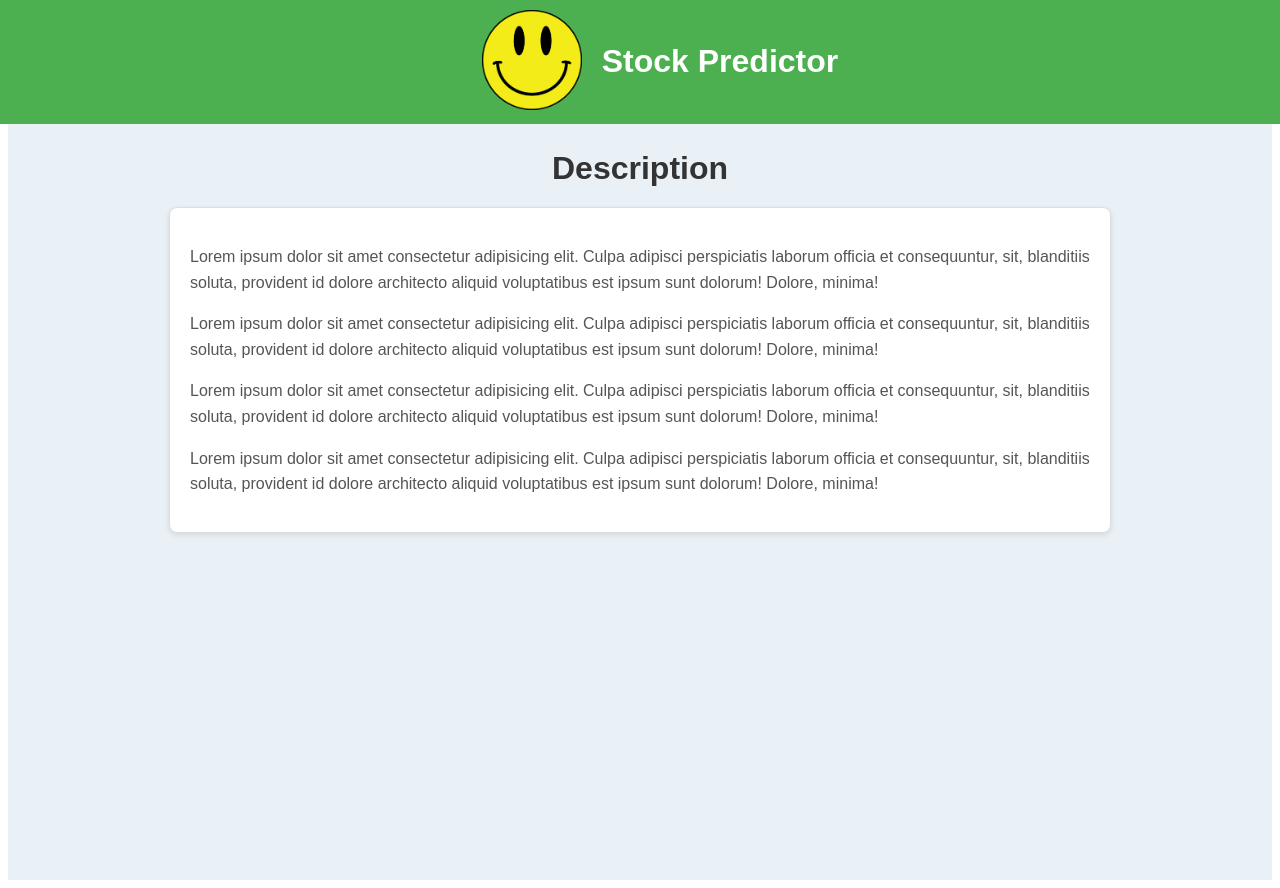
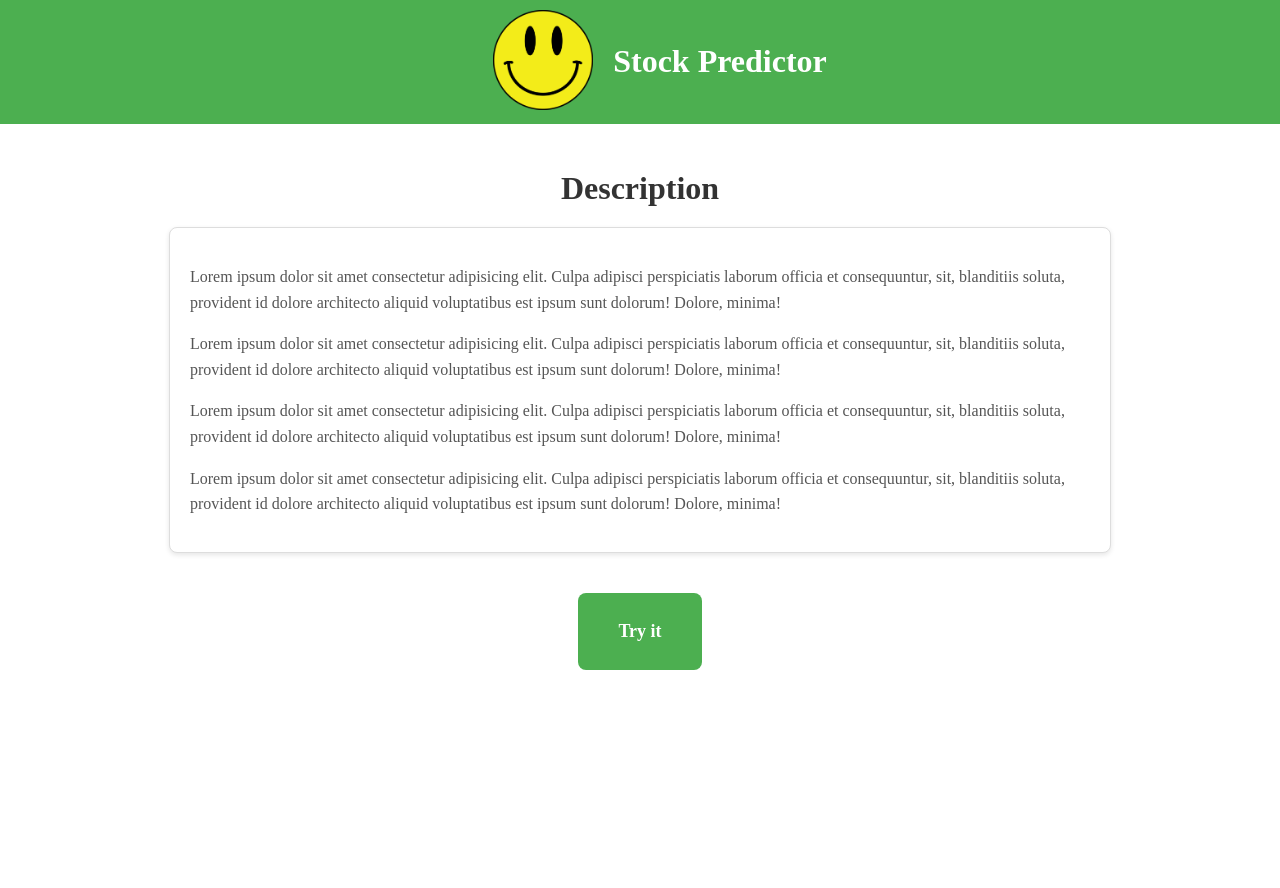
Before and after one commit to DevoutSomething/StockPrediction, a React (Vite) app in the folder frontend/: page / in a window 1280 px wide. After the commit the page ends 800 px from the top, so only its background shows below. Built offline with nearby package versions, Linux system fonts and the light colour scheme.

Commit message:
Added a button to navigate to next page

```diff
--- /dev/null
+++ b/frontend/src/components/ParamsBtn.jsx
@@ -0,0 +1,13 @@
+import React from "react";
+import { Link } from "react-router-dom";
+import "./Styles/paramsButton.css"; // Import the CSS for styling
+
+export default function ParamsBtn({ route }) {
+  return (
+    <nav>
+      <Link to={route} className="params-button">
+        <p>Try it</p>
+      </Link>
+    </nav>
+  );
+}
--- a/frontend/src/components/Styles/body.css
+++ b/frontend/src/components/Styles/body.css
@@ -1,12 +1,11 @@
 /* Home.css */
-
-/* Set a distinct background color for the entire page */
+/* Container for home page content */
 .home-container {
-  background-color: #e9f1f7; /* Light blue background for the entire page */
-  min-height: 100vh; /* Ensure the page takes full height */
-  font-family: Arial, sans-serif; /* Set a default font */
-  padding: 0; /* Remove default padding */
-  margin: 0; /* Remove default margin */
+  display: flex;
+  flex-direction: column; /* Stack children vertically */
+  justify-content: flex-start; /* Align children to the top */
+  align-items: center; /* Center all children horizontally */
+  padding-top: 20px; /* Add padding to the top */
 }
 
 /* Style for the body content inside Home */
--- /dev/null
+++ b/frontend/src/components/Styles/paramsButton.css
@@ -0,0 +1,21 @@
+/* ParamsButton.css */
+
+.params-button {
+  margin-top: 40px;
+  display: inline-block;
+  padding: 10px 40px; /* Large padding to make the button big */
+  background-color: #4caf50; /* Green background */
+  color: white; /* White text */
+  font-size: 18px; /* Font size for better visibility */
+  font-weight: bold; /* Make text bold */
+  text-align: center; /* Center the text */
+  border-radius: 8px; /* Rounded corners for modern look */
+  text-decoration: none; /* Remove underline from link */
+  transition: background-color 0.3s, transform 0.2s ease-in-out; /* Smooth transition for hover effect */
+}
+
+.params-button:hover {
+  background-color: #45a049; /* Darker green when hovering */
+  transform: scale(1.1); /* Slightly increase the button size */
+  cursor: pointer; /* Change cursor to indicate the button is clickable */
+}
--- a/frontend/src/pages/Home.jsx
+++ b/frontend/src/pages/Home.jsx
@@ -1,11 +1,13 @@
 import Header from "../components/Header";
 import Body from "../components/Body";
+import ParamsButton from "../components/ParamsBtn";
 import "../components/Styles/body.css";
 export default function Home() {
   return (
     <div className="home-container">
       <Header />
       <Body />
+      <ParamsButton route="/params" />
     </div>
   );
 }
```
